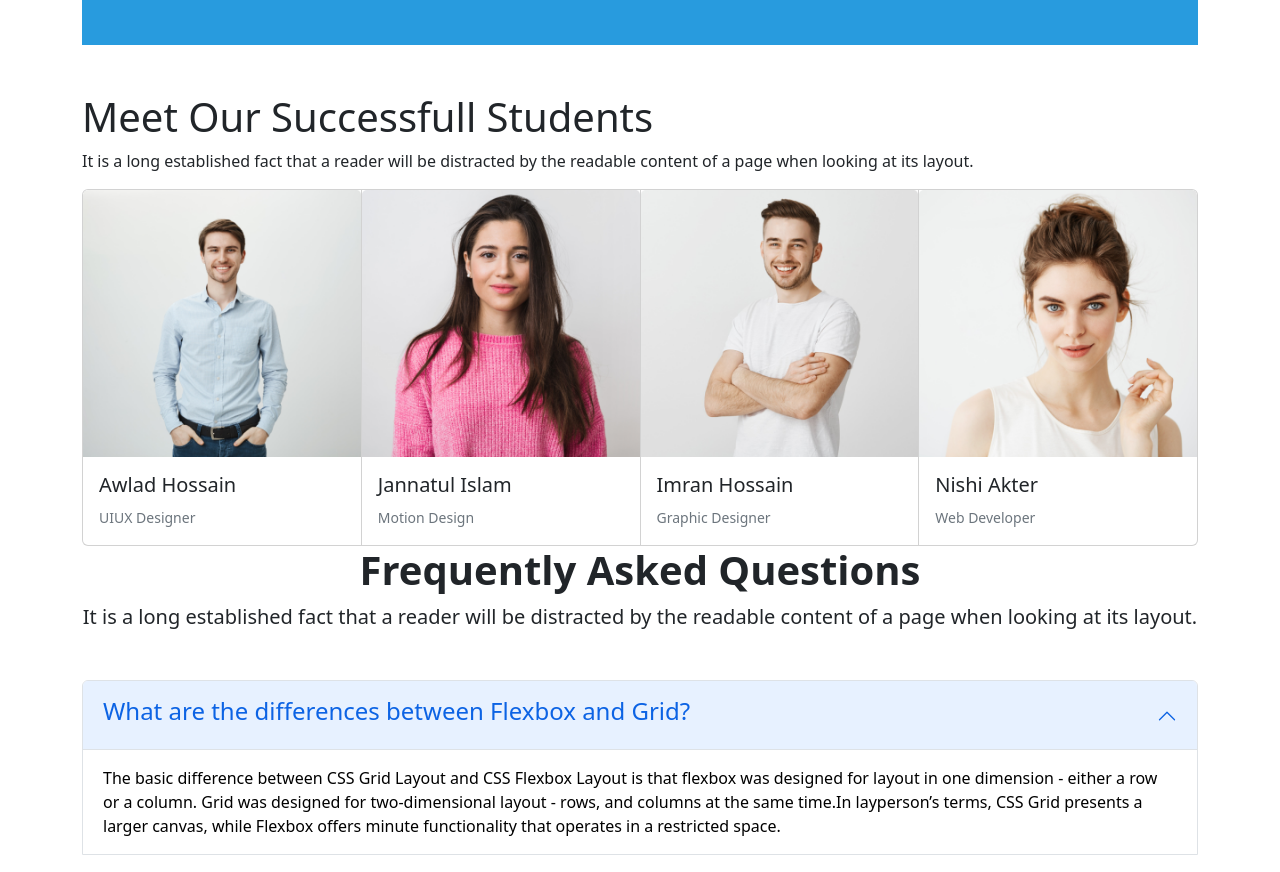
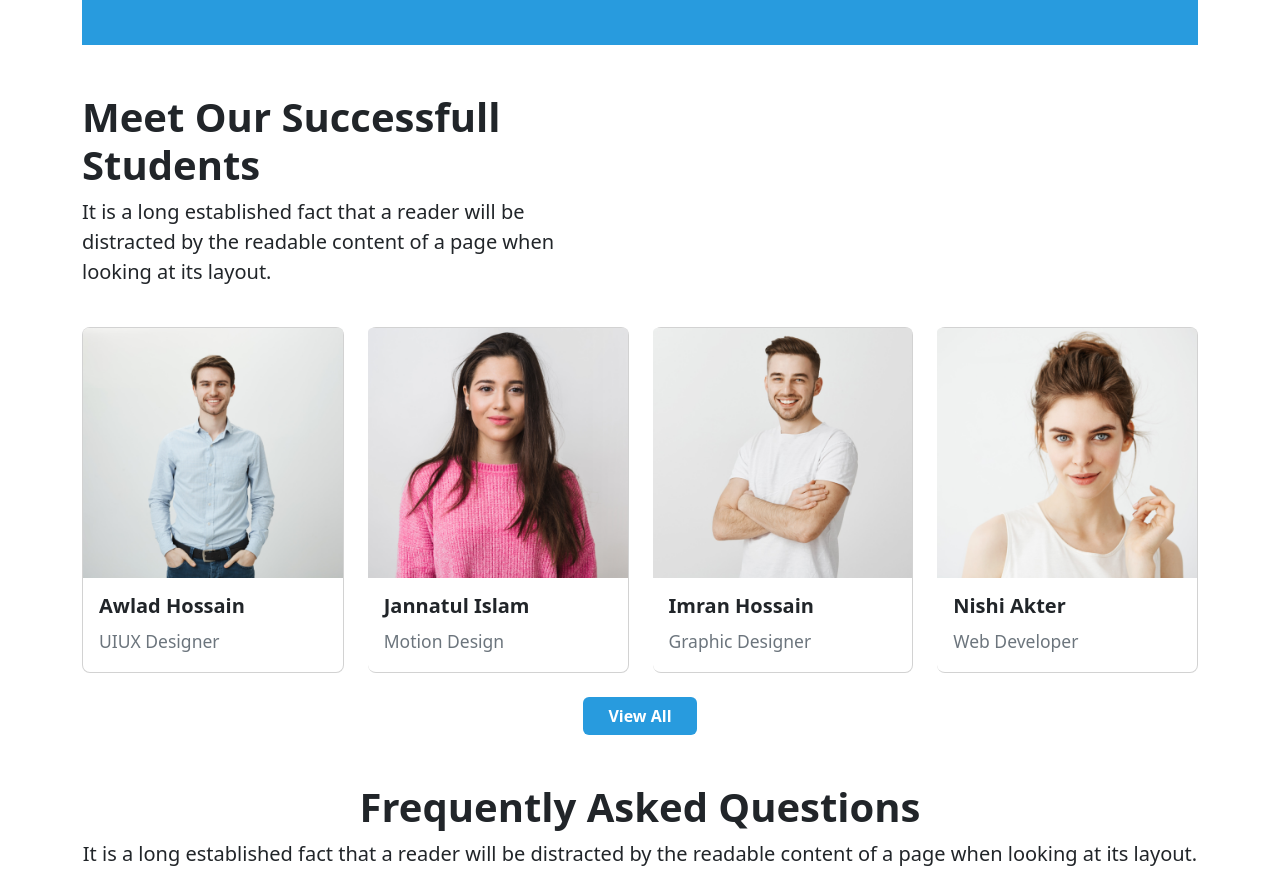
Before and after one commit to rifat-sarker/Tech-Online-Website, a plain HTML site: page index.html in a window 1280 px wide. Shown: the part 2748-3620 px from the top of the page. Drawn offline with nearby package versions, Linux system fonts and the light colour scheme.

Commit message:
fixed resonsive

```diff
--- a/index.html
+++ b/index.html
@@ -101,11 +101,11 @@
       <section class=" mt-5 mb-5">
         <h2 class="fw-bold fs-1 text-center">Discover Our Popular Courses</h2>
         <p class="fs-5 text-center">It is a long established fact that a reader will be distracted by the readable content of a page when looking at its layout.</p><br>
-        <div class="row g-1 ">
+        <div class="row g-1">
           <div class="card col-lg-6 col-md-12 col-sm-12 mb-3" style="max-width: 648px;">
             <div class="row">
               <div class="col-md-4">
-                <img src="images/course/course-1.png" class=" rounded-start img-fluid" alt="...">
+                <img src="images/course/course-1.png" class=" rounded-start img-fluid w-100" alt="...">
               </div>
               <div class="col-md-8">
                 <div class="card-body">
@@ -119,7 +119,7 @@
           <div class="card col-lg-6 col-md-12 col-sm-12 mb-3" style="max-width: 648px;">
             <div class="row">
               <div class="col-md-4">
-                <img  src="images/course/course-2.png" class=" rounded-start img-fluid" alt="...">
+                <img  src="images/course/course-2.png" class=" rounded-start img-fluid w-100" alt="...">
               </div>
               <div class="col-md-8">
                 <div class="card-body">
@@ -134,7 +134,7 @@
           <div class="card col-lg-6 col-md-12 col-sm-12 mb-3" style="max-width: 648px;">
               <div class="row">
                 <div class="col-md-4">
-                  <img src="images/course/course-3.png" class=" rounded-star img-fluid" alt="...">
+                  <img src="images/course/course-3.png" class=" rounded-star img-fluid w-100" alt="...">
                 </div>
                 <div class="col-md-8">
                   <div class="card-body">
@@ -148,7 +148,7 @@
             <div class="card col-lg-6 col-md-12 col-sm-12 mb-3" style="max-width: 648px;">
               <div class="row">
                 <div class="col-md-4">
-                  <img src="images/course/course-4.png" class=" rounded-start img-fluid" alt="...">
+                  <img src="images/course/course-4.png" class=" rounded-start img-fluid w-100" alt="...">
                 </div>
                 <div class="col-md-8">
                   <div class="card-body">
@@ -162,7 +162,7 @@
             <div class="card col-lg-6 col-md-12 col-sm-12 mb-3" style="max-width: 648px;">
               <div class="row">
                 <div class="col-md-4">
-                  <img src="images/course/course-5.png" class=" rounded-start img-fluid" alt="...">
+                  <img src="images/course/course-5.png" class=" rounded-start img-fluid w-100" alt="...">
                 </div>
                 <div class="col-md-8">
                   <div class="card-body">
@@ -176,7 +176,7 @@
             <div class="card col-lg-6 col-md-12 col-sm-12 mb-3" style="max-width: 648px;">
               <div class="row">
                 <div class="col-md-4">
-                  <img src="images/course/course-6.png" class=" rounded-start img-fluid" alt="...">
+                  <img src="images/course/course-6.png" class=" rounded-start img-fluid w-100" alt="...">
                 </div>
                 <div class="col-md-8">
                   <div class="card-body">
@@ -240,40 +240,46 @@
         </div>
       </section>
       <!-- students starts from here -->
-      <section>
-        <h1>Meet Our Successfull Students</h1>
-        <p>It is a long established fact that a reader will be distracted by the readable content of a page when looking at its layout.</p>
-        <div class="card-group">
-          <div class="card">
+      <section class="mb-5">
+        <div class="row col-lg-6 mb-4">
+          <h1 class="fw-bold">Meet Our Successfull Students</h1>
+          <p class="fs-5">It is a long established fact that a reader will be distracted by the readable content of a page when looking at its layout.</p>
+        </div>
+        <div class="card-group gap-4">
+          <div class="card rounded-3">
             <img src="images/student/student-1.png" class="card-img-top" alt="...">
             <div class="card-body">
-              <h5 class="card-title">Awlad Hossain</h5>
-             <p class="card-text"><small class="text-muted">UIUX Designer</small></p>
+              <h5 class="card-title fs-5 fw-bold">Awlad Hossain</h5>
+             <p class="card-text fs-5"><small class="text-muted">UIUX Designer</small></p>
             </div>
           </div>
-          <div class="card">
+          <div class="card rounded-3">
             <img src="images/student/student-2.png" class="card-img-top" alt="...">
             <div class="card-body">
-              <h5 class="card-title">Jannatul Islam</h5>
-              <p class="card-text"><small class="text-muted">Motion Design</small></p>
+              <h5 class="card-title fs-5 fw-bold">Jannatul Islam</h5>
+              <p class="card-text fs-5"><small class="text-muted">Motion Design</small></p>
             </div>
           </div>
-          <div class="card">
+          <div class="card rounded-3">
             <img src="images/student/student-3.png" class="card-img-top" alt="...">
             <div class="card-body">
-              <h5 class="card-title">Imran Hossain</h5>
-              <p class="card-text"><small class="text-muted">Graphic Designer</small></p>
+              <h5 class="card-title fs-5 fw-bold">Imran Hossain</h5>
+              <p class="card-text fs-5"><small class="text-muted">Graphic Designer</small></p>
             </div>
           </div>
-          <div class="card">
+          <div class="card rounded-3">
             <img src="images/student/student-4.png" class="card-img-top" alt="...">
             <div class="card-body">
-              <h5 class="card-title">Nishi Akter</h5>
-              <p class="card-text"><small class="text-muted">Web Developer</small></p>
+              <h5 class="card-title fs-5 fw-bold">Nishi Akter</h5>
+              <p class="card-text fs-5"><small class="text-muted">Web Developer</small></p>
             </div>
           </div>
         </div>
+        <div class="text-center mt-4">
+          <button class="btn button-color px-4 btn-center fw-bold text-white" >View All</button>
+        </div>
       </section>
+      <!-- students ends here -->
       <!-- questions section starts from here -->
       <section>
         <h1 class="fw-bold fs-1 text-center">Frequently Asked Questions</h1>
--- a/style.css
+++ b/style.css
@@ -1,14 +1,4 @@
-.carousel-caption {
-    position: absolute;
-    right: 15%;
-    bottom: 8.25rem;
-    left: 15%;
-    padding-top: -26.75rem;
-    padding-bottom: 1.25rem;
-    color: #fff;
-    text-align: center;
 
-}
 .button-color{
     background-color: #289BDE;
 }
```
